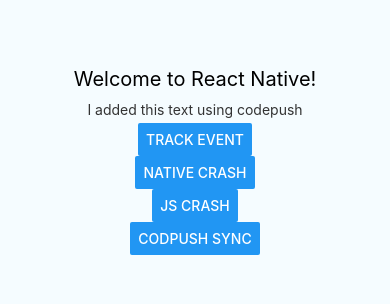
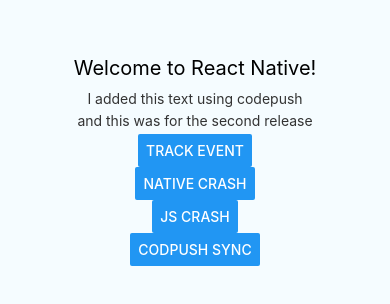
Before and after one commit to hesller/secondtest, a React Native app: screen / in a window 390 px wide. Shown: the part 266-570 px from the top of the page. Built offline with nearby package versions, Linux system fonts and the light colour scheme.

Commit message:
second change for update

```diff
--- a/App.js
+++ b/App.js
@@ -53,6 +53,7 @@
       <View style={styles.container}>
         <Text style={styles.welcome}>Welcome to React Native!</Text>
         <Text style={styles.instructions}>I added this text using codepush</Text>
+        <Text style={styles.instructions}>and this was for the second release</Text>
         <Button
           title='track event'
           onPress={() => {
```
